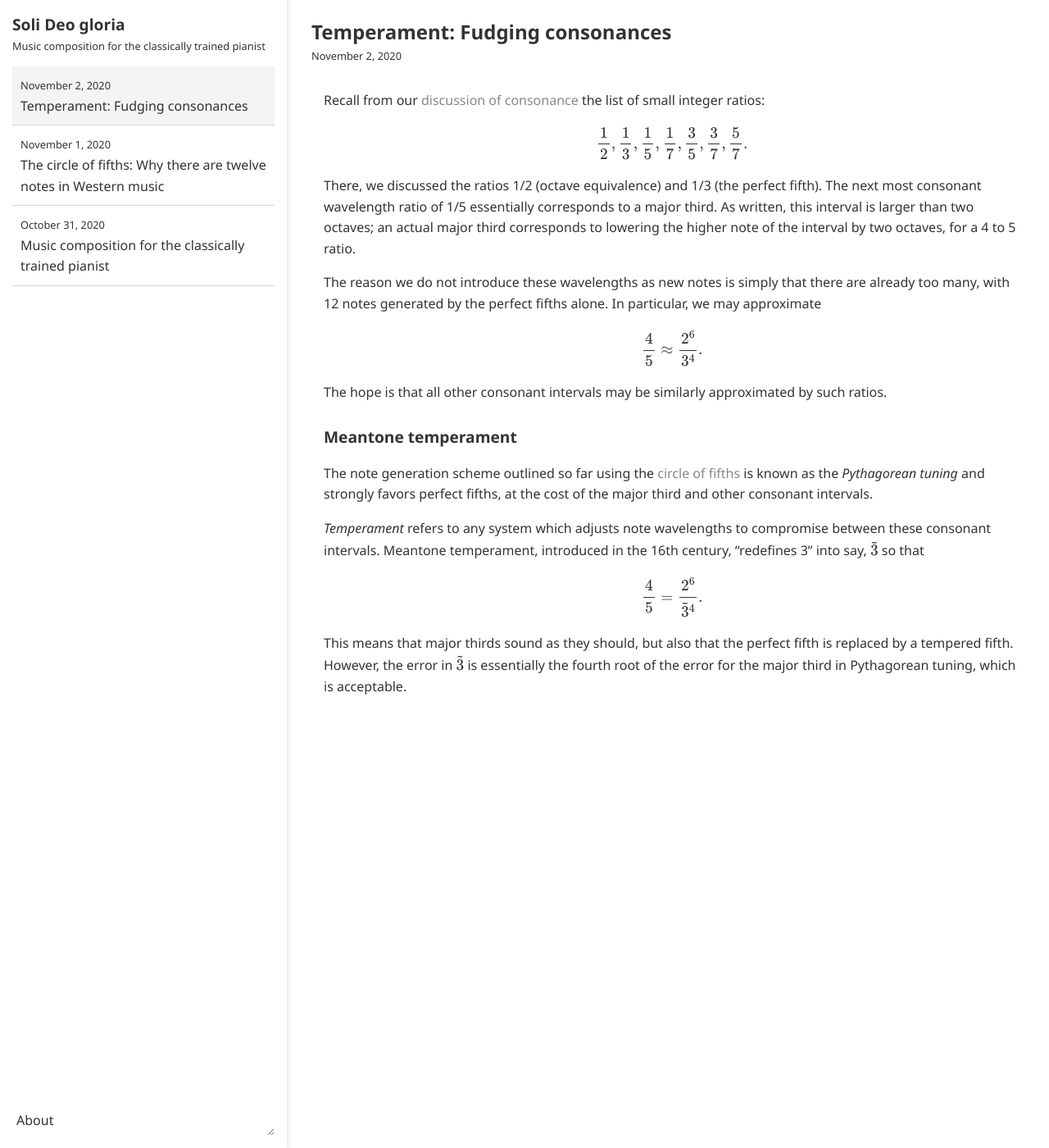
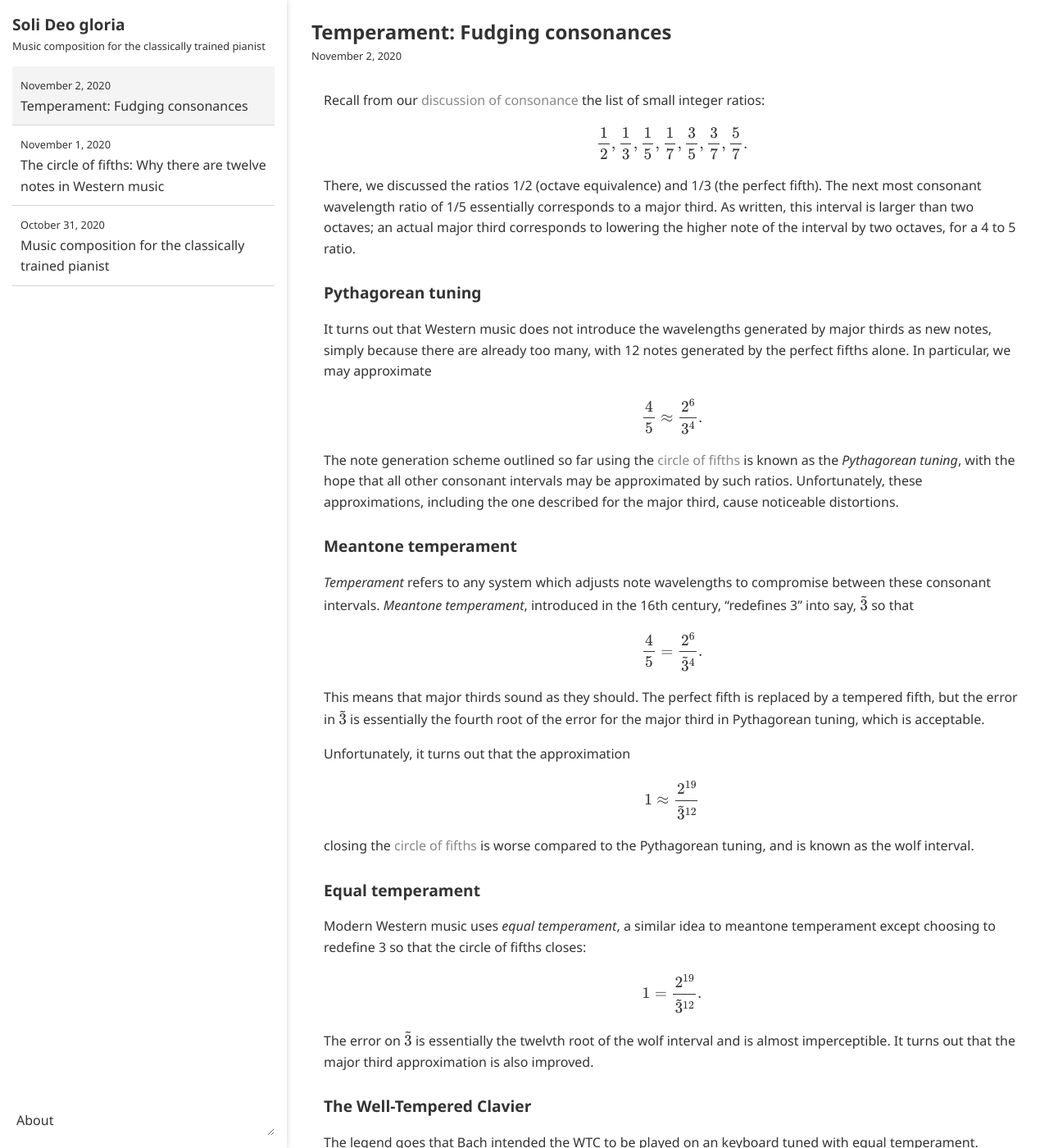
Before and after one commit to ansyblenetwork/sdg, a Jekyll site: the page built from _posts/2020-11-02-temperament-fudging-consonances.md, in a window 1280 px wide and 1400 px high. Shown: the whole window at 82% size. Built offline with Jekyll 4.4.1, drawn with Linux system fonts in a browser that asks for light colours; formulas are drawn with MathJax 3; some of the changed text lies outside the part shown.

Commit message:
Update 2020-11-02-temperament-fudging-consonances.md

```diff
--- a/_posts/2020-11-02-temperament-fudging-consonances.md
+++ b/_posts/2020-11-02-temperament-fudging-consonances.md
@@ -8,18 +8,36 @@ $$\frac{1}{2}, \frac{1}{3}, \frac{1}{5}, \frac{1}{7}, \frac{3}{5}, \frac{3}{7},
 
 There, we discussed the ratios 1/2 (octave equivalence) and 1/3 (the perfect fifth). The next most consonant wavelength ratio of 1/5 essentially corresponds to a major third. As written, this interval is larger than two octaves; an actual major third corresponds to lowering the higher note of the interval by two octaves, for a 4 to 5 ratio.
 
-The reason we do not introduce these wavelengths as new notes is simply that there are already too many, with 12 notes generated by the perfect fifths alone. In particular, we may approximate
+### Pythagorean tuning
+
+It turns out that Western music does not introduce the wavelengths generated by major thirds as new notes, simply because there are already too many, with 12 notes generated by the perfect fifths alone. In particular, we may approximate
 
 $$\frac{4}{5} \approx \frac{2^6}{3^4}.$$
 
-The hope is that all other consonant intervals may be similarly approximated by such ratios.
+The note generation scheme outlined so far using the [circle of fifths]({{ "" | relative_url }}{% post_url 2020-11-01-the-circle-of-fifths-why-there %}) is known as the _Pythagorean tuning_, with the hope that all other consonant intervals may be approximated by such ratios. Unfortunately, these approximations, including the one described for the major third, cause noticeable distortions.
 
 ### Meantone temperament
 
-The note generation scheme outlined so far using the [circle of fifths]({{ "" | relative_url }}{% post_url 2020-11-01-the-circle-of-fifths-why-there %}) is known as the _Pythagorean tuning_ and strongly favors perfect fifths, at the cost of the major third and other consonant intervals.
-
-_Temperament_ refers to any system which adjusts note wavelengths to compromise between these consonant intervals. Meantone temperament, introduced in the 16th century, "redefines 3" into say, $$\tilde 3$$ so that
+_Temperament_ refers to any system which adjusts note wavelengths to compromise between these consonant intervals. _Meantone temperament_, introduced in the 16th century, "redefines 3" into say, $$\tilde 3$$ so that
 
 $$\frac{4}{5} = \frac{2^6}{\tilde 3^4}.$$
 
-This means that major thirds sound as they should, but also that the perfect fifth is replaced by a tempered fifth. However, the error in $$\tilde 3$$ is essentially the fourth root of the error for the major third in Pythagorean tuning, which is acceptable.
+This means that major thirds sound as they should. The perfect fifth is replaced by a tempered fifth, but the error in $$\tilde 3$$ is essentially the fourth root of the error for the major third in Pythagorean tuning, which is acceptable.
+
+Unfortunately, it turns out that the approximation
+
+$$1 \approx \frac{2^{19}}{\tilde 3^{12}}$$
+
+closing the [circle of fifths]({{ "" | relative_url }}{% post_url 2020-11-01-the-circle-of-fifths-why-there %}) is worse compared to the Pythagorean tuning, and is known as the wolf interval.
+
+### Equal temperament
+
+Modern Western music uses _equal temperament_, a similar idea to meantone temperament except choosing to redefine 3 so that the circle of fifths closes:
+
+$$1 = \frac{2^{19}}{\tilde 3^{12}}.$$
+
+The error on $$\tilde 3$$ is essentially the twelvth root of the wolf interval and is almost imperceptible. It turns out that the major third approximation is also improved.
+
+### The Well-Tempered Clavier
+
+The legend goes that Bach intended the WTC to be played on an keyboard tuned with equal temperament. Historians have since [invented a lot of other ideas](https://en.wikipedia.org/wiki/The_Well-Tempered_Clavier#Well-Tempered_tuning).
```
